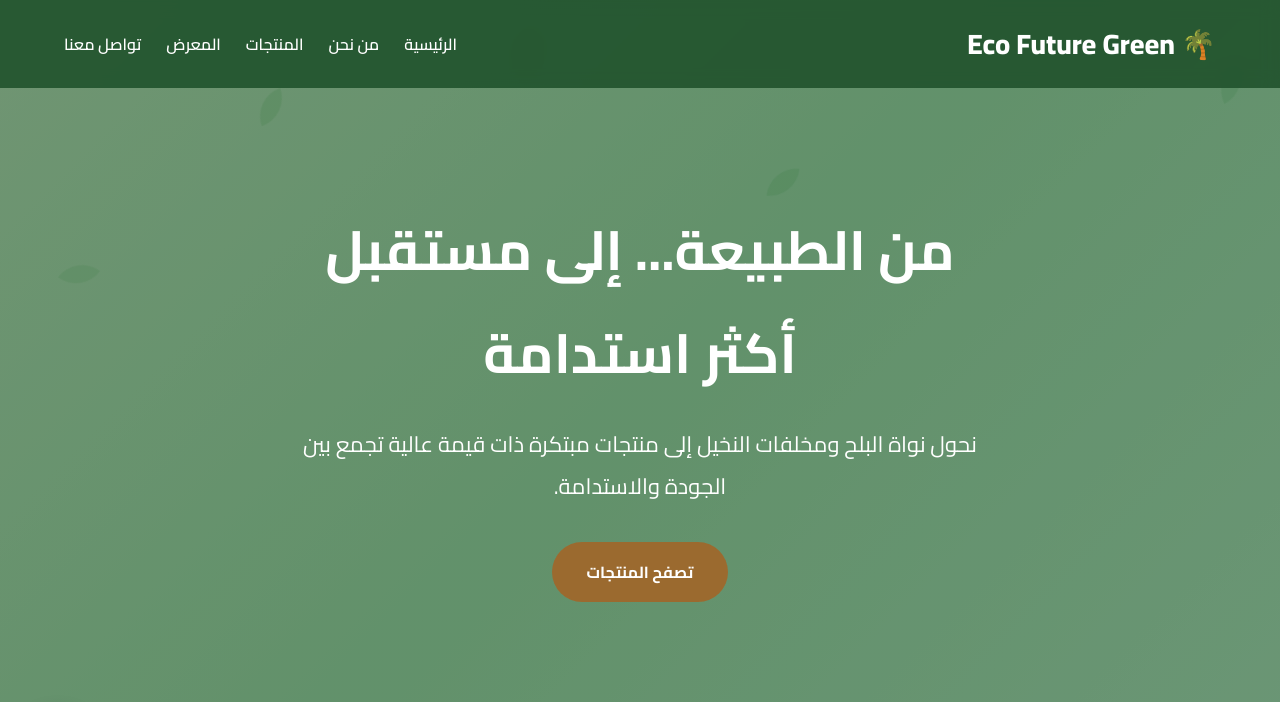
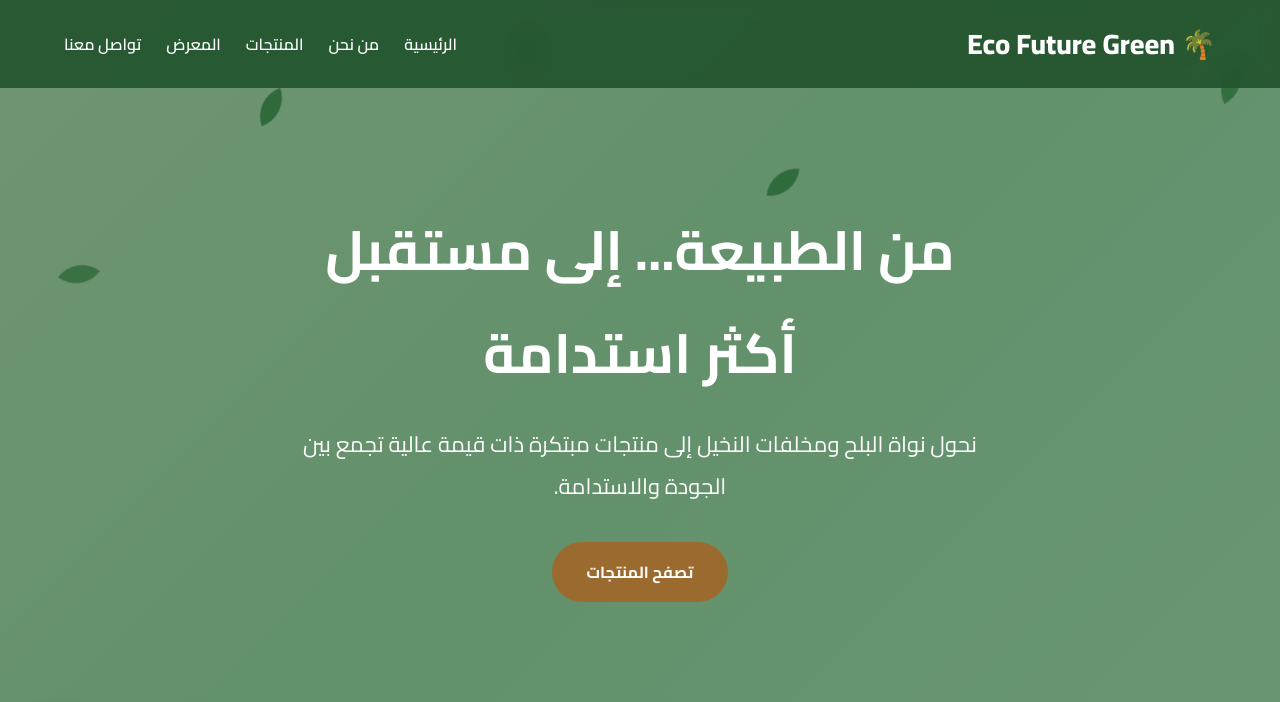
Before and after one commit to nesmansr25/eco-future-green1, a plain HTML site: page index.html in a window 1280 px wide. Shown: the top 702 px of the page. Drawn offline with Linux system fonts and the light colour scheme.

Commit message:
Update style.css

```diff
--- a/style.css
+++ b/style.css
@@ -68,7 +68,7 @@ width:30px;
 
 height:30px;
 
-background:rgba(34,139,34,.15);
+background:rgba(27,94,32,0.8);
 
 border-radius:0 100% 0 100%;
 
```
